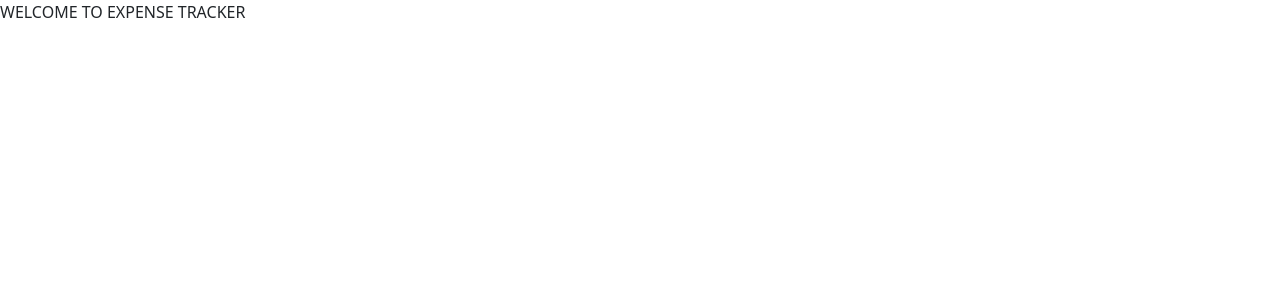
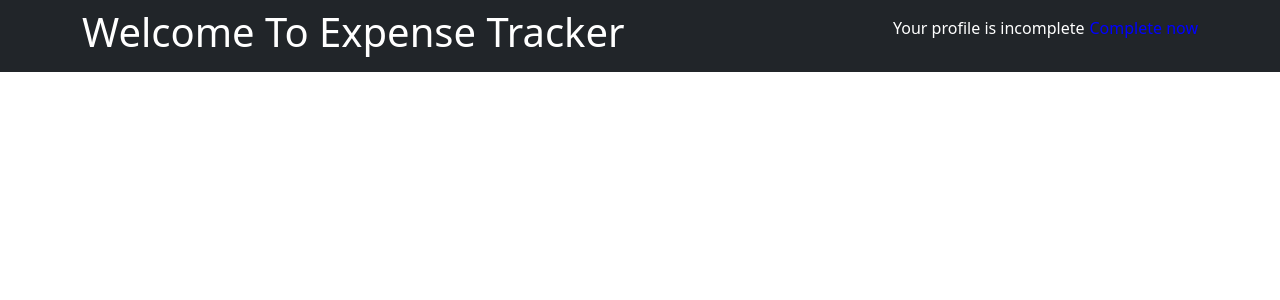
Before and after one commit to gagangani13/Expense-Tracker-React, a React (Create React App) app: page /WELCOME in a window 1280 px wide. Shown: the top 300 px of the page. Built offline with nearby package versions, Linux system fonts and the light colour scheme.

Commit message:
Updating user details to firebase.

```diff
--- a/src/App.js
+++ b/src/App.js
@@ -4,9 +4,10 @@ import { Switch,Route } from "react-router-dom";
 import Footer from "./Components/Footer";
 import Header from "./Components/Header";
 import WELCOME from "./Components/Welcome/WELCOME";
+import UserProvider from "./Components/Context/UserProvider";
 const App = () => {
   return (
-    <>
+    <UserProvider>
       <Header />
       <main style={{ minHeight: "90vh" }}>
         <Switch>
@@ -19,7 +20,7 @@ const App = () => {
         </Switch>
       </main>
       <Footer />
-    </>
+    </UserProvider>
   );
 };
 
--- /dev/null
+++ b/src/Components/Context/UserContext.js
@@ -0,0 +1,6 @@
+import { createContext } from "react";
+
+const UserContext=createContext({
+    updateProfile:{profileButton:false,profileButtonFunction:(params)=>{}}
+})
+export default UserContext
--- /dev/null
+++ b/src/Components/Context/UserProvider.js
@@ -0,0 +1,21 @@
+import React, { useState } from "react";
+import UserContext from "./UserContext";
+const UserProvider = (props) => {
+  const [profileTab, setProfileTab] = useState(false);
+  function profileButtonHandler(params) {
+    setProfileTab(params);
+  }
+  const userCtx = {
+    updateProfile: {
+      profileButton: profileTab,
+      profileButtonFunction: profileButtonHandler,
+    }
+  }
+  return (
+    <UserContext.Provider value={userCtx}>
+      {props.children}
+    </UserContext.Provider>
+  );
+};
+
+export default UserProvider;
--- a/src/Components/Login/LOGIN.js
+++ b/src/Components/Login/LOGIN.js
@@ -60,6 +60,7 @@ const LOGIN = () => {
           emailRef.current.value=''
           passwordRef.current.value=''
           setLoginSuccess(true)
+          localStorage.setItem('Token',data.idToken)
         } else {
           throw new Error();
         }
@@ -133,7 +134,7 @@ const LOGIN = () => {
           </div>
         </Form>
         {loginSuccess&&<Route>
-          <Redirect to='/WELCOME'/></Route>}
+          <Redirect to="/WELCOME"/></Route>}
       </div>
     </div>
   );
--- /dev/null
+++ b/src/Components/Welcome/ProfileDisplay.js
@@ -0,0 +1,70 @@
+import React, { useContext, useRef } from "react";
+import { Form, Row, Button, Col } from "react-bootstrap";
+import UserContext from "../Context/UserContext";
+const ProfileDisplay = () => {
+    const nameRef=useRef()
+    const urlRef=useRef()
+    const ctx=useContext(UserContext)
+    function setProfileHandler() {
+        ctx.updateProfile.profileButtonFunction(false)
+    }
+    async function updateUser(e){
+        e.preventDefault()
+        const response=await fetch(`https://identitytoolkit.googleapis.com/v1/accounts:update?key=AIzaSyBXPzqlI6fvUIQX7LiIqUK-vdC_dfWQ0q8`,{
+            method:'POST',
+            body:JSON.stringify({idToken:localStorage.getItem('Token'),displayName:nameRef.current.value,photoUrl:urlRef.current.value,returnSecureToken:true})
+        })
+        const data=await response.json()
+        try {
+            if(response.ok){
+                alert('Updated')
+                ctx.updateProfile.profileButtonFunction(false)
+            }else{
+                throw new Error()
+            }
+
+        } catch (error) {
+            alert(data.error.message)
+        }
+    }
+  return (
+    <Form
+      class="container"
+      style={{
+        backgroundColor: "darkgrey",
+        width: "75%",
+        position: "absolute",
+        zIndex: "10",
+        top: "5rem",
+        right: "0",
+        fontWeight:'bold',
+        fontSize:'larger'
+      }}
+      onSubmit={updateUser}
+    >
+        <div className=" m-3 d-flex justify-content-between">
+            <h3 >Contact Details</h3>
+            <Button variant='danger' type='button' onClick={setProfileHandler}>Cancel</Button>
+        </div>
+      <Row className='mx-2'>
+        <Form.Label column lg={2}>
+        <i class="fa-brands fa-github"></i> Full Name
+        </Form.Label>
+        <Col>
+          <Form.Control type="text" placeholder="Enter Name" ref={nameRef}/>
+        </Col>
+        <Form.Label column lg={2}>
+        <i class="fa-solid fa-globe"></i> Profile Photo URL
+        </Form.Label>
+        <Col>
+          <Form.Control type="url" placeholder="Enter URL" ref={urlRef}/>
+        </Col>
+      </Row>
+      <Button variant="primary" type="submit" className='m-3'>
+        Update
+      </Button>
+    </Form>
+  );
+};
+
+export default ProfileDisplay;
--- a/src/Components/Welcome/WELCOME.js
+++ b/src/Components/Welcome/WELCOME.js
@@ -1,11 +1,41 @@
-import React from 'react'
+import React, { useContext } from "react";
+import { Navbar, Container, NavLink } from "react-bootstrap";
+import UserContext from "../Context/UserContext";
+import ProfileDisplay from "./ProfileDisplay";
+const WELCOME = () => {
+  const ctx=useContext(UserContext)
+  function setProfileHandler() {
+    if(ctx.updateProfile.profileButton){
+      ctx.updateProfile.profileButtonFunction(false)
+    }else{
+      ctx.updateProfile.profileButtonFunction(true)
+    }
+  }
+  return (
+    <>
+      <Navbar
+        bg="dark"
+        expand="sm"
+        variant="dark"
+        className="position-fixed w-100 text-l"
+        style={{ zIndex: "5", color: "white" }}
+      >
+        <Container>
+          <h1>Welcome To Expense Tracker</h1>
+          <p
+            className="d-grid"
+            style={{ gridTemplateColumns: "auto auto", gridColumnGap: "5px" }}
+          >
+            Your profile is incomplete{" "}
+            <NavLink style={{ color: "blue" }} onClick={setProfileHandler}>
+              Complete now
+            </NavLink>
+          </p>
+        </Container>
+      </Navbar>
+      {ctx.updateProfile.profileButton && <ProfileDisplay />}
+    </>
+  );
+};
 
-const WELCOME = () => {
-  return (
-    <div>
-      WELCOME TO EXPENSE TRACKER
-    </div>
-  )
-}
-
-export default WELCOME
+export default WELCOME;
```
